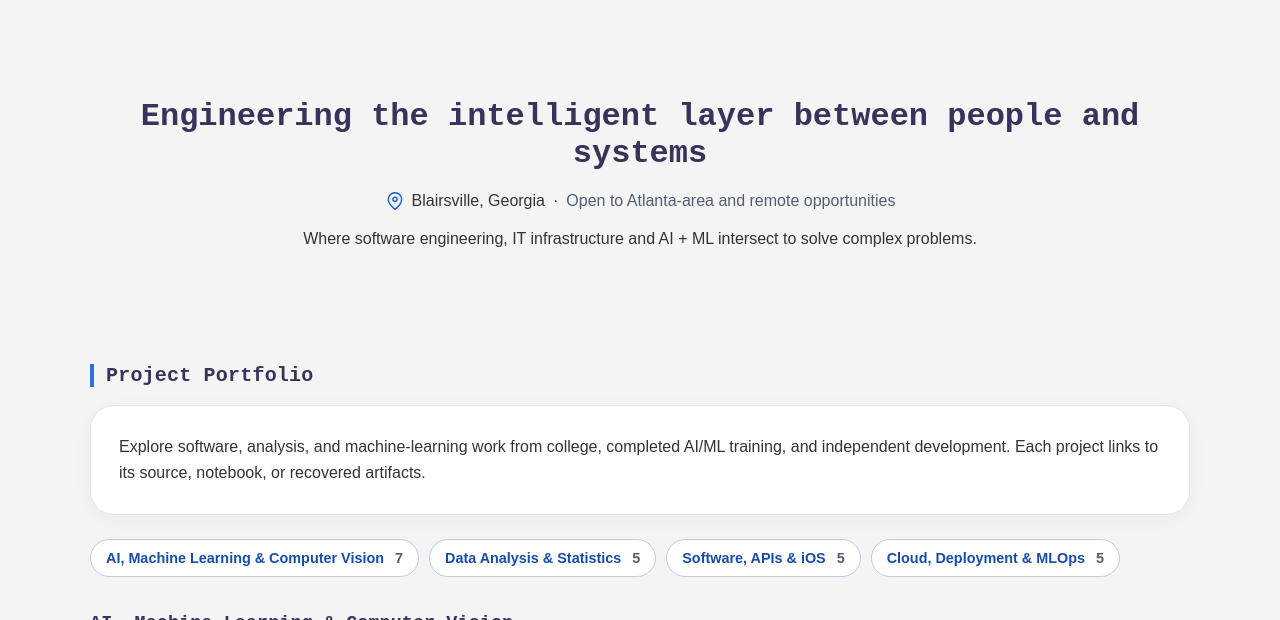
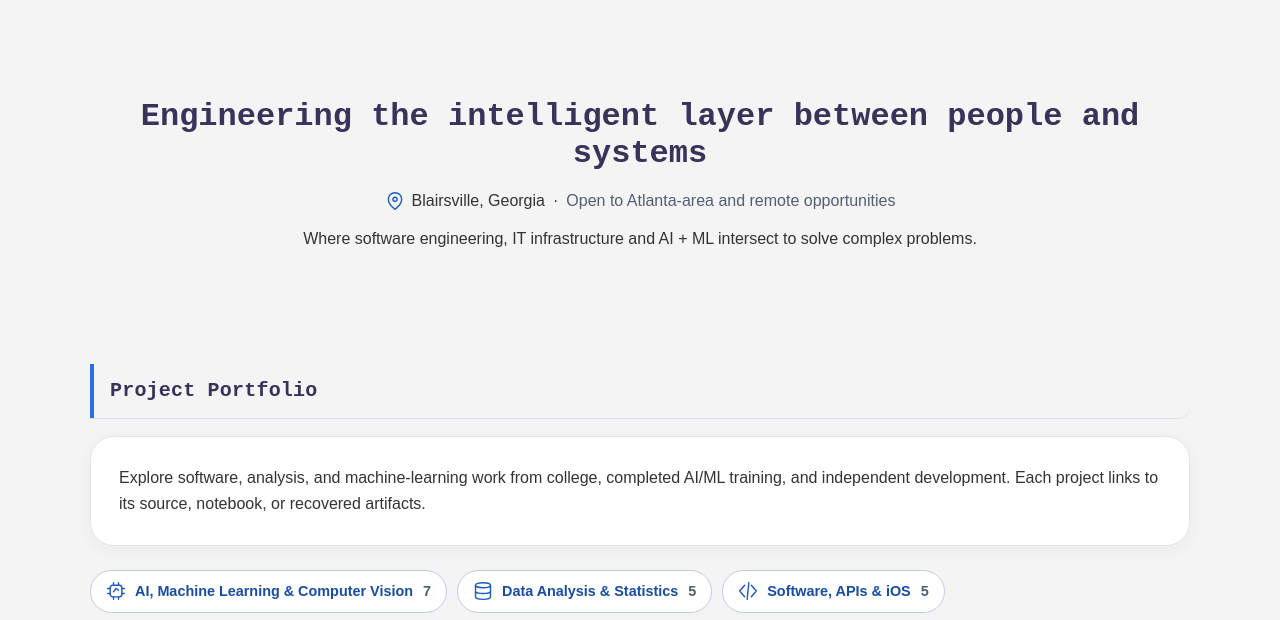
Before and after one commit to devinkristopher/my-portfolio, a plain HTML site: page index.html in a window 1280 px wide. Shown: the part 150-770 px from the top of the page. Drawn offline with Linux system fonts and the light colour scheme.

Commit message:
Add project category icons and sticky section headings

```diff
--- a/index.html
+++ b/index.html
@@ -87,7 +87,9 @@
     .skill-evidence a{color:#174da8;text-underline-offset:3px}
     @media(max-width:700px){.skills-grid{grid-template-columns:1fr}.skill-card{padding:20px;border-radius:20px}.hero-location{gap:4px 10px}.location-divider{display:none}.location-availability{flex-basis:100%}}
 
-    html{scroll-behavior:smooth;scroll-padding-top:24px}
+    html{scroll-behavior:smooth;scroll-padding-top:72px}
+    .container > section > h3{position:sticky;top:0;z-index:10;box-sizing:border-box;min-height:54px;display:flex;align-items:center;padding:12px 16px;background:#f4f4f4;border-radius:0 0 12px 0;box-shadow:0 1px 0 #dbe2eb}
+    @media print{.container > section > h3{position:static;box-shadow:none}}
     a:focus-visible{outline:3px solid #e09200;outline-offset:4px}
     .skip-link{position:absolute;left:16px;top:-80px;padding:12px;background:white;color:#174da8;z-index:3}
     .skip-link:focus{top:12px}
@@ -96,8 +98,11 @@
     header nav ul{flex-wrap:wrap;gap:14px 20px}
     .section-intro{line-height:1.65}
     .project-nav{display:flex;flex-wrap:wrap;gap:10px;margin:24px 0}
-    .project-nav a{color:#174da8;background:white;border:1px solid #bdcce4;border-radius:24px;padding:10px 15px;font-size:.9rem}
-    .project-nav span{margin-left:7px;color:#535e71}
+    .project-nav a{display:inline-flex;align-items:center;gap:9px;max-width:100%;box-sizing:border-box;color:#174da8;background:white;border:1px solid #bdcce4;border-radius:24px;padding:10px 15px;font-size:.9rem;line-height:1.4;text-decoration:none}
+    .project-nav a:hover{background:#edf3ff;border-color:#8caee7}
+    .project-nav .category-icon{width:20px;height:20px;flex-shrink:0;color:#1c5cc6}
+    .project-nav .category-label{min-width:0}
+    .project-nav .category-count{margin-left:1px;color:#535e71;font-variant-numeric:tabular-nums}
     .project-group{margin-top:36px}
     .project-group>h4{font-size:1.15rem;margin-bottom:18px}
     .project-grid{display:grid;grid-template-columns:repeat(2,minmax(0,1fr));gap:18px}
@@ -149,10 +154,10 @@
       <h3 id="projects-title">Project Portfolio</h3>
       <p class="section-intro content-panel">Explore software, analysis, and machine-learning work from college, completed AI/ML training, and independent development. Each project links to its source, notebook, or recovered artifacts.</p>
       <nav class="project-nav" aria-label="Project categories">
-        <a href="#ai-ml">AI, Machine Learning &amp; Computer Vision <span>7</span></a>
-        <a href="#data-analysis">Data Analysis &amp; Statistics <span>5</span></a>
-        <a href="#software-mobile">Software, APIs &amp; iOS <span>5</span></a>
-        <a href="#cloud-mlops">Cloud, Deployment &amp; MLOps <span>5</span></a>
+        <a href="#ai-ml"><svg class="category-icon" viewBox="0 0 24 24" fill="none" stroke="currentColor" stroke-width="1.7" stroke-linecap="round" stroke-linejoin="round" aria-hidden="true" focusable="false"><rect x="5" y="5" width="14" height="14" rx="3"/><path d="M9 2v3m6-3v3M9 19v3m6-3v3M2 9h3m-3 6h3m14-6h3m-3 6h3m-13-2 3-4 3 2"/></svg><span class="category-label">AI, Machine Learning &amp; Computer Vision</span><span class="category-count">7</span></a>
+        <a href="#data-analysis"><svg class="category-icon" viewBox="0 0 24 24" fill="none" stroke="currentColor" stroke-width="1.7" stroke-linecap="round" stroke-linejoin="round" aria-hidden="true" focusable="false"><ellipse cx="12" cy="5" rx="9" ry="3"/><path d="M3 5v14c0 4 18 4 18 0V5M3 12c0 4 18 4 18 0"/></svg><span class="category-label">Data Analysis &amp; Statistics</span><span class="category-count">5</span></a>
+        <a href="#software-mobile"><svg class="category-icon" viewBox="0 0 24 24" fill="none" stroke="currentColor" stroke-width="1.7" stroke-linecap="round" stroke-linejoin="round" aria-hidden="true" focusable="false"><path d="m8 5-6 7 6 7m8-14 6 7-6 7m-3-17-2 20"/></svg><span class="category-label">Software, APIs &amp; iOS</span><span class="category-count">5</span></a>
+        <a href="#cloud-mlops"><svg class="category-icon" viewBox="0 0 24 24" fill="none" stroke="currentColor" stroke-width="1.7" stroke-linecap="round" stroke-linejoin="round" aria-hidden="true" focusable="false"><path d="M6 18a5 5 0 1 1 1-9 6 6 0 0 1 11-2 5.5 5.5 0 0 1 0 11"/><path d="m8 16 4-4 4 4m-4-4v10"/></svg><span class="category-label">Cloud, Deployment &amp; MLOps</span><span class="category-count">5</span></a>
       </nav>
       <section id="ai-ml" class="project-group" aria-labelledby="ai-ml-title">
         <h4 id="ai-ml-title">AI, Machine Learning &amp; Computer Vision</h4>
```
